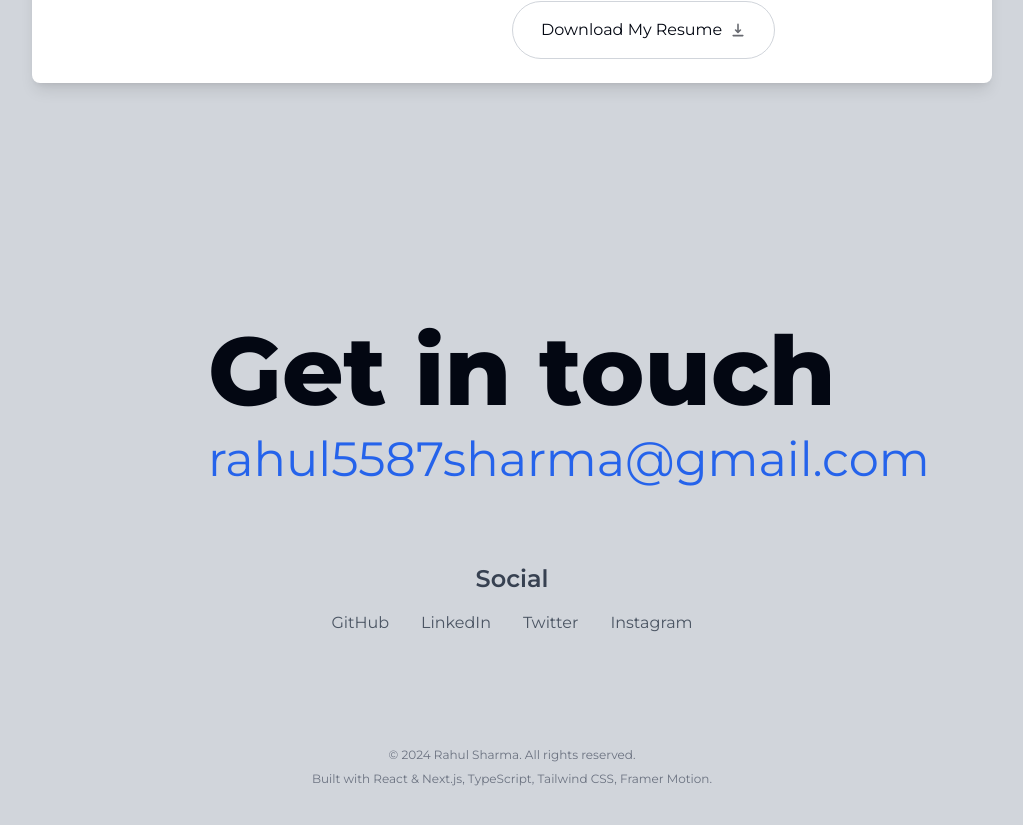
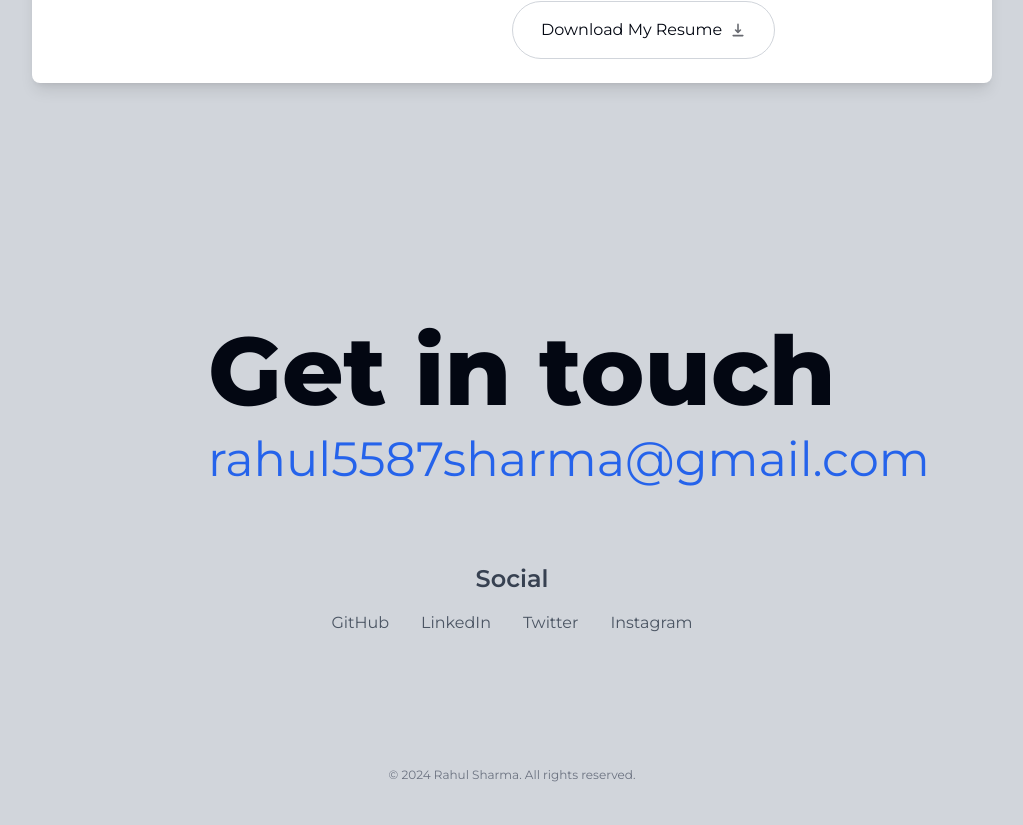
Before and after one commit to rahul-sharma-cs/portfolio, a Next.js app: page / in a window 1280 px wide. Shown: the part 3023-3848 px from the top of the page, without its empty margins (128-1151 px from the left). After the commit the page ends 3826 px from the top, so only its background shows below. Built offline with nearby package versions, Linux system fonts and the light colour scheme.

Commit message:
Update footer.tsx

```diff
--- a/components/footer.tsx
+++ b/components/footer.tsx
@@ -2,13 +2,10 @@ import React from "react";
 
 export default function Footer() {
   return (
-    <footer className="mb-10 px-4 text-center text-gray-500">
+    <footer className="mb-5 mt-5 px-4 text-center text-gray-500">
       <small className="mb-2 block text-xs">
         &copy; 2024 Rahul Sharma. All rights reserved.
       </small>
-      <p className="text-xs">
-        Built with React & Next.js, TypeScript, Tailwind CSS, Framer Motion.
-      </p>
     </footer>
   );
 }
```
